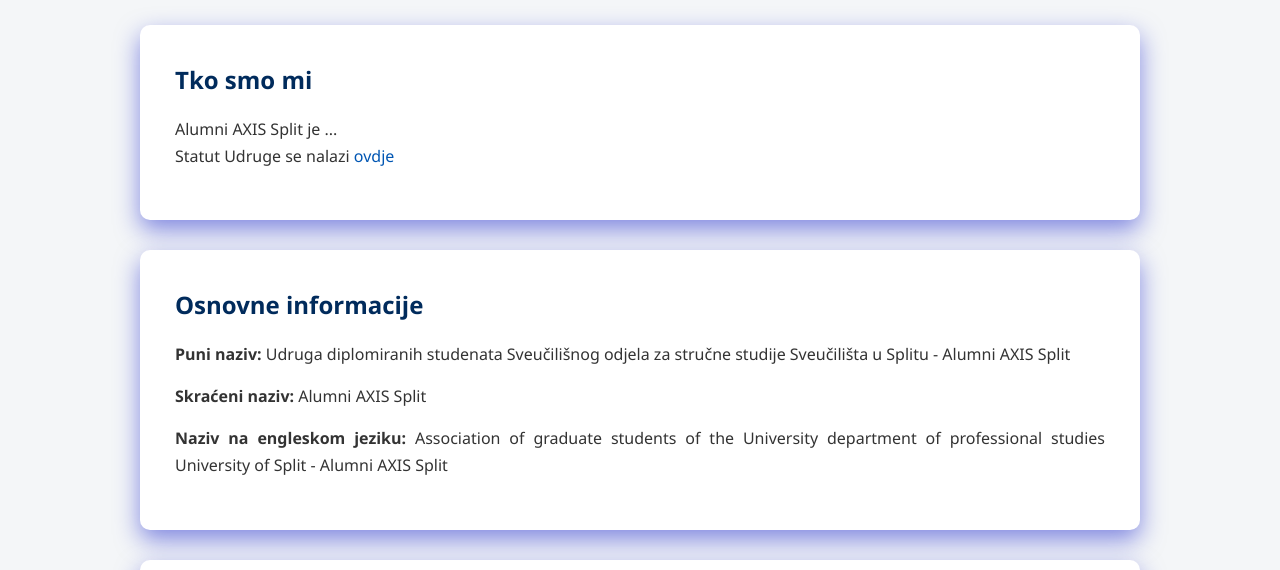
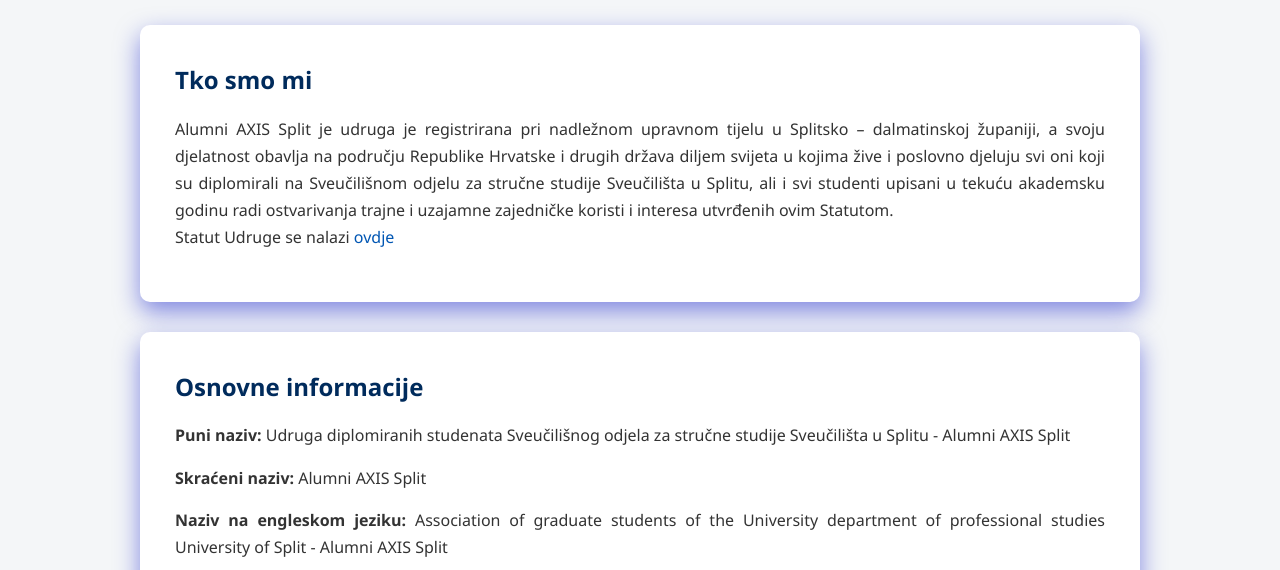
Before and after one commit to vzrno/Udruga_Alumni_AXIS, a plain HTML site: page o-nama.html in a window 1280 px wide. Shown: the part 235-805 px from the top of the page. Drawn offline with Linux system fonts and the light colour scheme.

Commit message:
10.2 verzija

```diff
--- a/o-nama.html
+++ b/o-nama.html
@@ -44,7 +44,10 @@
         <section class="content-section">
             <h2>Tko smo mi</h2>
             <p>
-                Alumni AXIS Split je ...
+                Alumni AXIS Split je udruga je registrirana pri nadležnom upravnom tijelu u Splitsko – dalmatinskoj županiji,
+                a svoju djelatnost obavlja na području Republike Hrvatske i drugih država diljem svijeta u kojima žive i poslovno
+                djeluju svi oni koji su diplomirali na Sveučilišnom odjelu za stručne studije Sveučilišta u Splitu, ali i svi studenti
+                upisani u tekuću akademsku godinu radi ostvarivanja trajne i uzajamne zajedničke koristi i interesa utvrđenih ovim Statutom.
                 <br>Statut Udruge se nalazi <a href="Dokumenti/Statut_ALUMNI AXIS SPLIT 2025 15.11.2025 [novi].pdf">ovdje</a>
             </p>
         </section>
```
